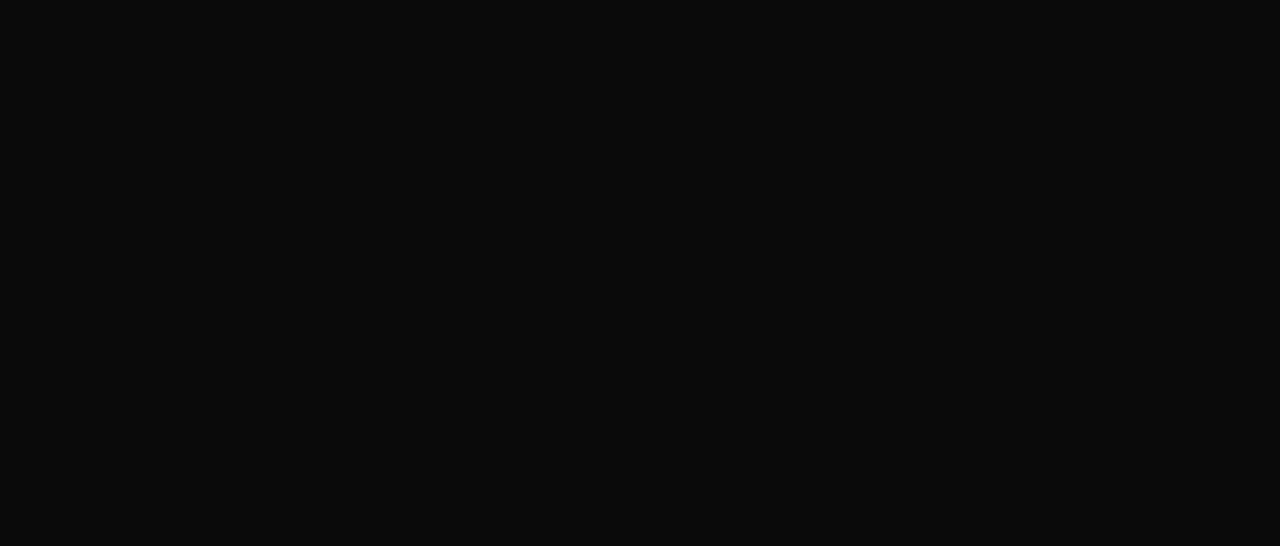
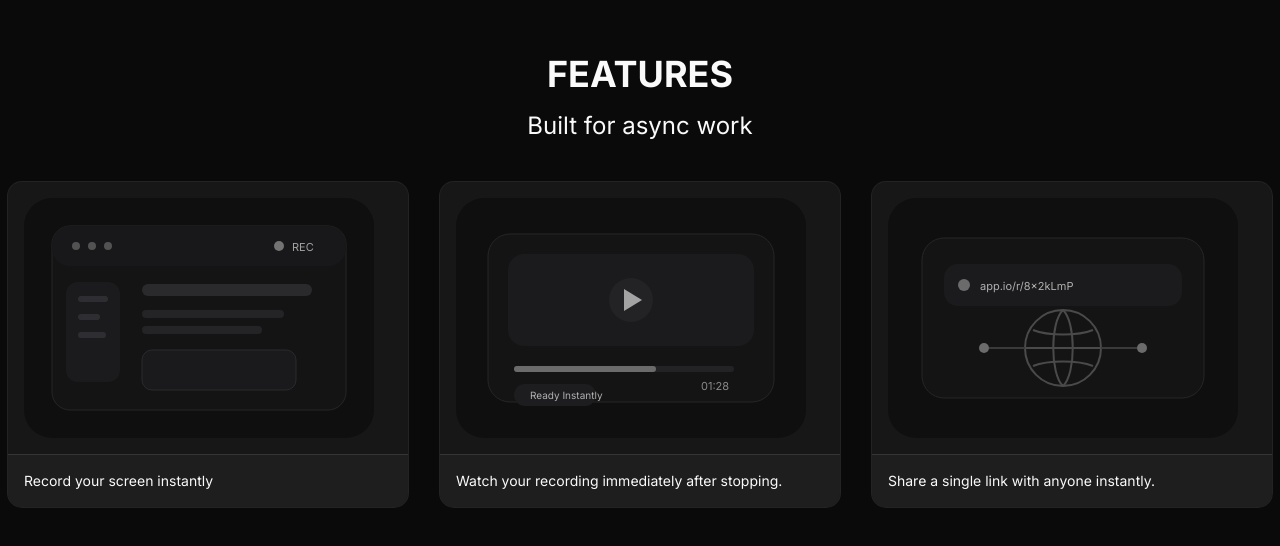
Before and after one commit to Dishant402955/knot, a Next.js app in the folder apps/web/: page / in a window 1280 px wide. Shown: the part 842-1388 px from the top of the page. Before the commit the page ends 800 px from the top, so only its background shows below. Built offline with nearby package versions, Linux system fonts and the light colour scheme.

Commit message:
build features section

```diff
--- /dev/null
+++ b/apps/web/app/_components/features.tsx
@@ -0,0 +1,329 @@
+import { Card, CardContent, CardFooter } from "@/components/ui/card"
+
+const Features = () => {
+    return <div className="h-full w-full flex justify-center px-[5%] py-24" id="features">
+        <div className="flex-col">
+            <div className="flex-col justify-center items-center space-y-4">
+                <p className="text-4xl font-bold flex justify-center items-center">FEATURES</p>
+                <p className="text-2xl flex justify-center items-center">Built for async work  </p>
+            </div>
+            <div className="flex justify-center items-center px-2 my-10 space-x-8">
+                <Card className="w-100">
+                    <CardContent>
+  <Mock1/>
+                    </CardContent>
+
+                    <CardFooter>
+                    Record your screen instantly
+                    </CardFooter>
+                </Card>
+
+                <Card className="w-100">
+                    <CardContent>
+<Mock2/>
+                    </CardContent>
+
+                    <CardFooter>
+                        Watch your recording immediately after stopping.
+                    </CardFooter>
+                </Card>
+
+                <Card className="w-100">
+                    <CardContent>
+<Mock3/>
+                    </CardContent>
+
+                    <CardFooter>
+Share a single link with anyone instantly.
+                    </CardFooter>
+                </Card>
+            </div>
+        </div>
+    </div>
+}
+
+export {Features}
+
+const Mock1 = () => {
+    return                       <svg
+  width="350"
+  height="240"
+  viewBox="0 0 350 240"
+  fill="none"
+  xmlns="http://www.w3.org/2000/svg"
+>
+  <rect width="350" height="240" rx="28" fill="#0F0F10"/>
+
+
+  <rect
+    x="28"
+    y="28"
+    width="294"
+    height="184"
+    rx="18"
+    fill="#141415"
+    stroke="#262626"
+  />
+
+  <rect
+    x="28"
+    y="28"
+    width="294"
+    height="40"
+    rx="18"
+    fill="#18181B"
+  />
+
+  <circle cx="52" cy="48" r="4" fill="#525252"/>
+  <circle cx="68" cy="48" r="4" fill="#525252"/>
+  <circle cx="84" cy="48" r="4" fill="#525252"/>
+
+  <circle cx="255" cy="48" r="5" fill="#737373"/>
+  <text
+    x="268"
+    y="53"
+    fill="#A3A3A3"
+    fontSize="11"
+    fontFamily="Inter, sans-serif"
+  >
+    REC
+  </text>
+
+  <rect
+    x="42"
+    y="84"
+    width="54"
+    height="100"
+    rx="12"
+    fill="#1B1B1D"
+  />
+
+  <rect x="54" y="98" width="30" height="6" rx="3" fill="#2E2E32"/>
+  <rect x="54" y="116" width="22" height="6" rx="3" fill="#2E2E32"/>
+  <rect x="54" y="134" width="28" height="6" rx="3" fill="#2E2E32"/>
+
+  <rect
+    x="118"
+    y="86"
+    width="170"
+    height="12"
+    rx="6"
+    fill="#2A2A2D"
+  />
+
+  <rect
+    x="118"
+    y="112"
+    width="142"
+    height="8"
+    rx="4"
+    fill="#242427"
+  />
+
+  <rect
+    x="118"
+    y="128"
+    width="120"
+    height="8"
+    rx="4"
+    fill="#242427"
+  />
+
+  <rect
+    x="118"
+    y="152"
+    width="154"
+    height="40"
+    rx="10"
+    fill="#1A1A1C"
+    stroke="#2A2A2D"
+  />
+</svg>
+}
+
+const Mock2 = () => {
+    return                         <svg
+  width="350"
+  height="240"
+  viewBox="0 0 350 240"
+  fill="none"
+  xmlns="http://www.w3.org/2000/svg"
+>
+  <rect width="350" height="240" rx="28" fill="#0F0F10"/>
+
+  <rect
+    x="32"
+    y="36"
+    width="286"
+    height="168"
+    rx="22"
+    fill="#141415"
+    stroke="#262626"
+  />
+
+  <rect
+    x="52"
+    y="56"
+    width="246"
+    height="92"
+    rx="16"
+    fill="#1B1B1D"
+  />
+
+  <circle cx="175" cy="102" r="22" fill="#232326"/>
+
+  <path
+    d="M168 91L186 102L168 113V91Z"
+    fill="#A3A3A3"
+  />
+
+  <rect
+    x="58"
+    y="168"
+    width="220"
+    height="6"
+    rx="3"
+    fill="#232326"
+  />
+
+  <rect
+    x="58"
+    y="168"
+    width="142"
+    height="6"
+    rx="3"
+    fill="#6B6B6B"
+  />
+
+  <text
+    x="245"
+    y="192"
+    fill="#8A8A8A"
+    fontSize="11"
+    fontFamily="Inter, sans-serif"
+  >
+    01:28
+  </text>
+
+  <rect
+    x="58"
+    y="186"
+    width="82"
+    height="22"
+    rx="11"
+    fill="#1D1D20"
+  />
+
+  <text
+    x="74"
+    y="201"
+    fill="#B0B0B0"
+    fontSize="10"
+    fontFamily="Inter, sans-serif"
+  >
+    Ready Instantly
+  </text>
+</svg>
+}
+
+const Mock3 = () => {
+    return <svg
+  width="350"
+  height="240"
+  viewBox="0 0 350 240"
+  fill="none"
+  xmlns="http://www.w3.org/2000/svg"
+>
+  <rect width="350" height="240" rx="28" fill="#0F0F10"/>
+
+  <rect
+    x="34"
+    y="40"
+    width="282"
+    height="160"
+    rx="22"
+    fill="#141415"
+    stroke="#262626"
+  />
+
+  <rect
+    x="56"
+    y="66"
+    width="238"
+    height="42"
+    rx="14"
+    fill="#1B1B1D"
+  />
+
+  <circle cx="76" cy="87" r="6" fill="#6B6B6B"/>
+
+  <text
+    x="92"
+    y="92"
+    fill="#B0B0B0"
+    fontSize="11"
+    fontFamily="Inter, sans-serif"
+  >
+    app.io/r/8x2kLmP
+  </text>
+
+  <circle
+    cx="175"
+    cy="150"
+    r="38"
+    stroke="#4A4A4A"
+    strokeWidth="2"
+  />
+
+  <path
+    d="M137 150H213"
+    stroke="#4A4A4A"
+    strokeWidth="2"
+  />
+
+  <path
+    d="M175 112C188 124 188 176 175 188"
+    stroke="#4A4A4A"
+    strokeWidth="2"
+  />
+
+  <path
+    d="M175 112C162 124 162 176 175 188"
+    stroke="#4A4A4A"
+    strokeWidth="2"
+  />
+
+  <path
+    d="M145 132C160 138 190 138 205 132"
+    stroke="#4A4A4A"
+    strokeWidth="2"
+  />
+
+  <path
+    d="M145 168C160 162 190 162 205 168"
+    stroke="#4A4A4A"
+    strokeWidth="2"
+  />
+
+  <circle cx="96" cy="150" r="5" fill="#6B6B6B"/>
+  <circle cx="254" cy="150" r="5" fill="#6B6B6B"/>
+
+  <line
+    x1="101"
+    y1="150"
+    x2="137"
+    y2="150"
+    stroke="#3A3A3A"
+    strokeWidth="2"
+  />
+
+  <line
+    x1="213"
+    y1="150"
+    x2="249"
+    y2="150"
+    stroke="#3A3A3A"
+    strokeWidth="2"
+  />
+</svg>
+}
--- a/apps/web/app/_components/navbar.tsx
+++ b/apps/web/app/_components/navbar.tsx
@@ -3,7 +3,7 @@
 import Link from "next/link"
 
 const Navbar = () => {
-    return     <nav className="absolute top-4 left-[10%] w-[80%] h-16 bg-neutral-800/60 px-15 flex items-center justify-between rounded-lg">
+    return     <nav className="fixed top-4 left-[10%] w-[80%] h-16 bg-neutral-800/90 px-15 flex items-center justify-between rounded-lg">
 
     <Logo/>
 
--- a/apps/web/app/page.tsx
+++ b/apps/web/app/page.tsx
@@ -1,11 +1,13 @@
 import { Hero } from "@/app/_components/hero";
 import { Navbar } from "@/app/_components/navbar";
+import { Features } from "@/app/_components/features";
 
 const  Home = () => {
   return (
-   <div className="h-screen w-full flex justify-center items-center relative">
+   <div className="h-screen w-full flex-col justify-center items-center relative">
     <Navbar/>
     <Hero/>
+    <Features/>
    </div>
   );
 }
```
